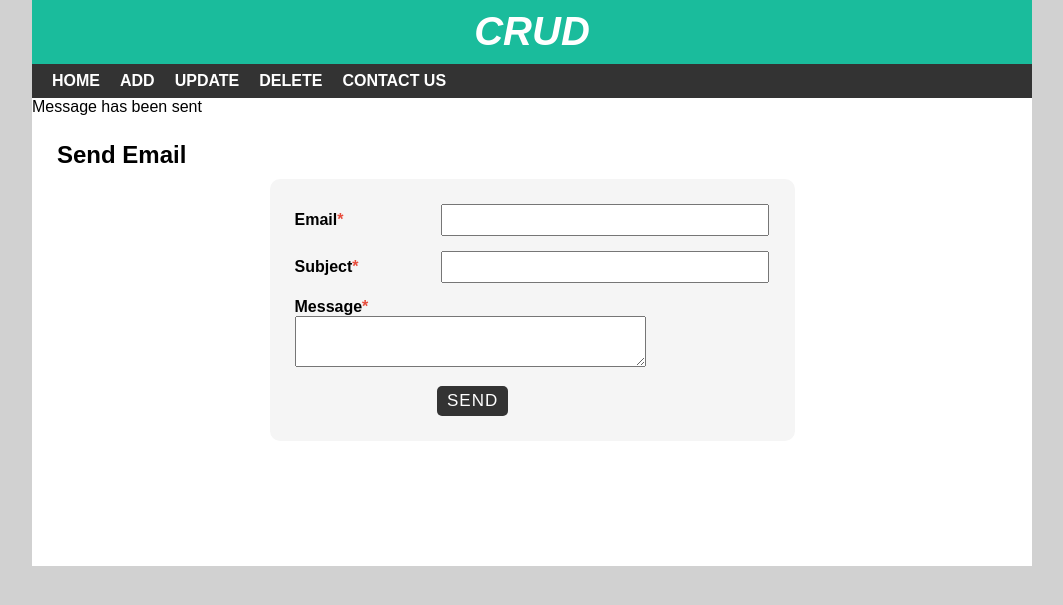
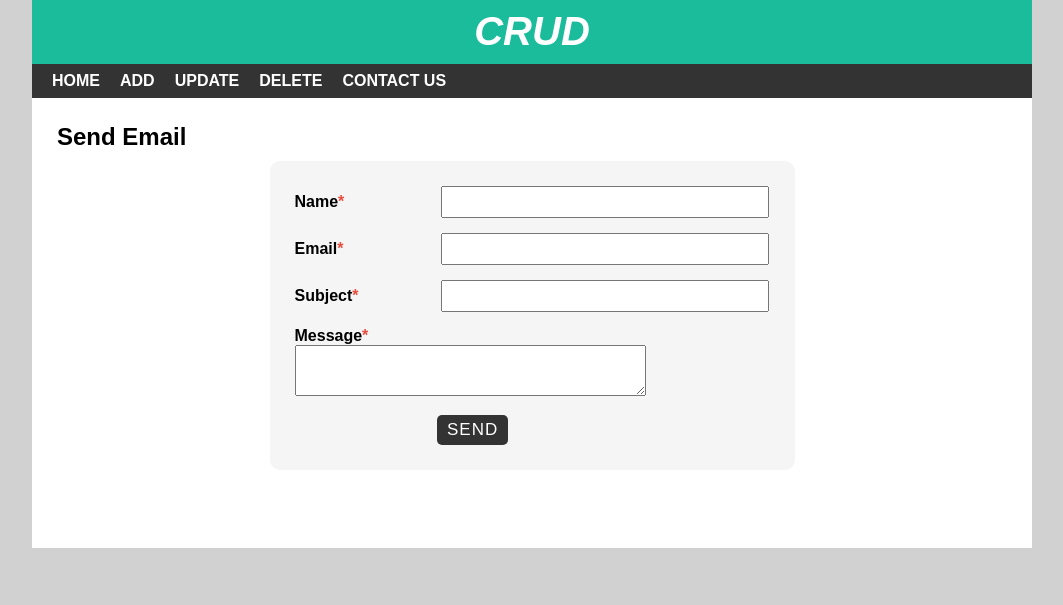
Before and after one commit to yashborda7048/crud_php, a PHP site: page /LearnPHP/contact.php in a window 1280 px wide. Shown: the part 51-656 px from the top of the page, without its empty margins (108-1171 px from the left). Run offline with PHP 8.4, Linux system fonts and the light colour scheme; data that the repository does not hold is empty; some libraries are stand-ins or nearby versions.

Commit message:
Run successfully phpmailer

```diff
--- a/contact.php
+++ b/contact.php
@@ -1,5 +1,6 @@
 <?php
 include 'assets/components/header.php';
+
 //Import PHPMailer classes into the global namespace
 //These must be at the top of your script, not inside a function
 use PHPMailer\PHPMailer\PHPMailer;
@@ -9,57 +10,38 @@ use PHPMailer\PHPMailer\Exception;
 //Load Composer's autoloader
 require 'vendor/autoload.php';
 
+if (isset($_POST['submitbtn'])) {
+
     //Create an instance; passing `true` enables exceptions
     $mail = new PHPMailer(true);
 
     try {
         //Server settings
-    $mail->isSMTP();                                          //Enable verbose debug output
-    $mail->Host       = 'smtp.gmail.com';                     //Set the SMTP server to send through
-    $mail->SMTPAuth   = true;                                   //Enable SMTP authentication
-    $mail->Username   = 'yashborda123@gmail.com';                     //SMTP username
-    $mail->Password   = 'njmpyyrpxfmpwmwo';                               //SMTP password
-    $mail->SMTPSecure = 'tls';            //Enable implicit TLS encryption
-    $mail->Port       = 587;
+        $mail->isSMTP(); //Enable verbose debug output
+        $mail->Host = 'smtp.gmail.com'; //Set the SMTP server to send through
+        $mail->SMTPAuth = true; //Enable SMTP authentication
+        $mail->Username = 'yashborda123@gmail.com'; //SMTP username
+        $mail->Password = 'njmpyyrpxfmpwmwo'; //SMTP password
+        $mail->SMTPSecure = 'tls'; //Enable implicit TLS encryption
+        $mail->Port = 587;
 
         //Recipients
-    $mail->setFrom('yashborda123@gmail.com', 'Mailer');
-    $mail->addAddress('webdevloper531@gmail.com', 'Joe User'); //Add a recipient
+        $mail->setFrom($_POST['email'], $_POST['name']);
+        $mail->addAddress($_POST['email'], $_POST['name']); //Add a recipient
 
         //Attachments
-    // $mail->addAttachment('assets/upload_img/post_1.jpg', 'new.jpg'); //Add attachments
+        $mail->addAttachment('assets/upload_img/post_1.jpg', 'new.jpg'); //Add attachments
 
         //Content
         $mail->isHTML(true); //Set email format to HTML
-    $mail->Subject = 'company name';
-    $mail->Body = 'This is the HTML message body <b>in bold!</b>';
-    $mail->AltBody = 'This is the body in plain text for non-HTML mail clients';
+        $mail->Subject = $_POST['subject'];
+        $mail->Body = $_POST['message'];
 
         $mail->send();
         echo 'Message has been sent';
     } catch (Exception $e) {
         echo "Message could not be sent. Mailer Error: {$mail->ErrorInfo}";
     }
-
-if (isset($_POST['submitbtn'])) {
-    include 'assets/helper/config.php';
-    $to_email = 'yashborda123@gmail.com';
-    $subject = $_POST['subject'];
-    $message = $_POST['message'];
-    $form = $_POST['form_email'];
-    $headers = "From:$form ";
-
-    // ini_set("SMTP","localhost");
-    // ini_set("smtp_port","587");
-    // ini_set("sendmail_from",$to_email);
-    // ini_set("sendmail_path", "C:\xampp\sendmail\sendmail.exe -t");
-    // mail($to_email, $subject, $message, $headers);
-    if (mail($to_email, $subject, $message, $headers)) {
-        echo "Email successfully sent to $to_email...";
-    } else {
-        echo "Email sending failed...";
-    }
-
 } else {
     echo `Something went worng.`;
 }
@@ -69,8 +51,12 @@ if (isset($_POST['submitbtn'])) {
     <h2>Send Email</h2>
     <form class="post-form" action="<?php $_SERVER['PHP_SELF'] ?>" method="post">
         <div class="form-group">
+            <label>Name<span class="text-danger">*</span></label>
+            <input type="text" name="name" required />
+        </div>
+        <div class="form-group">
             <label>Email<span class="text-danger">*</span></label>
-            <input type="email" name="form_email" required />
+            <input type="email" name="email" required />
         </div>
         <div class="form-group">
             <label>Subject<span class="text-danger">*</span></label>
```
Lines whose indentation alone changed are shown as unchanged.
